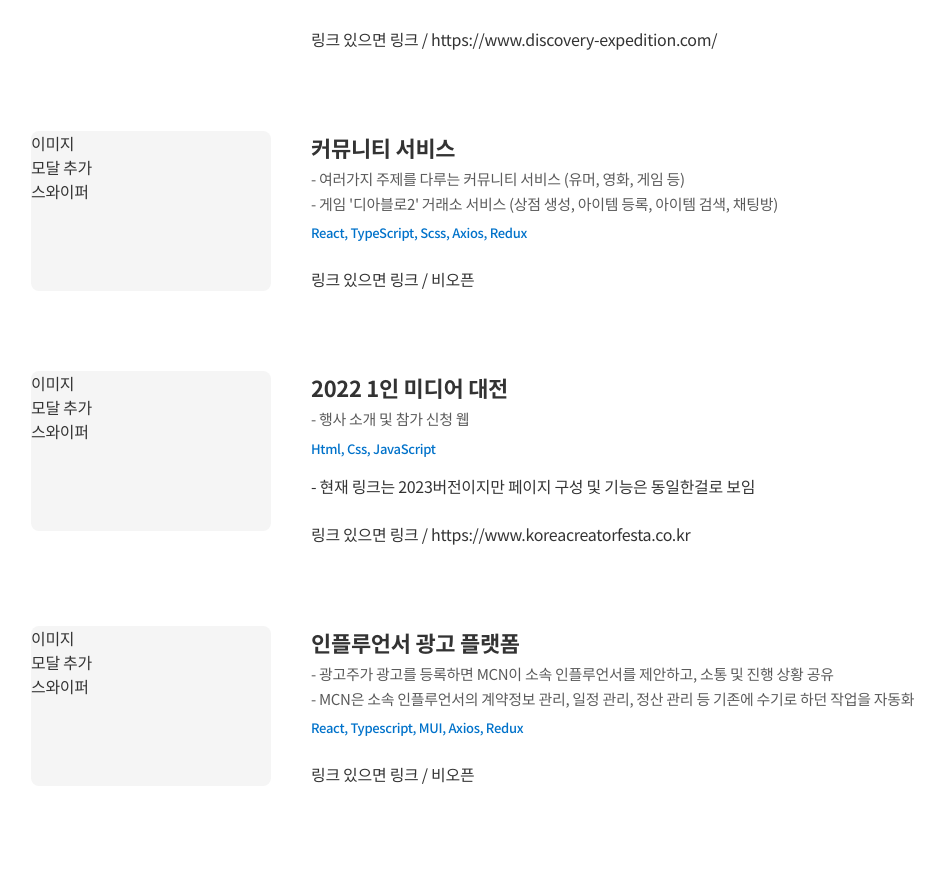
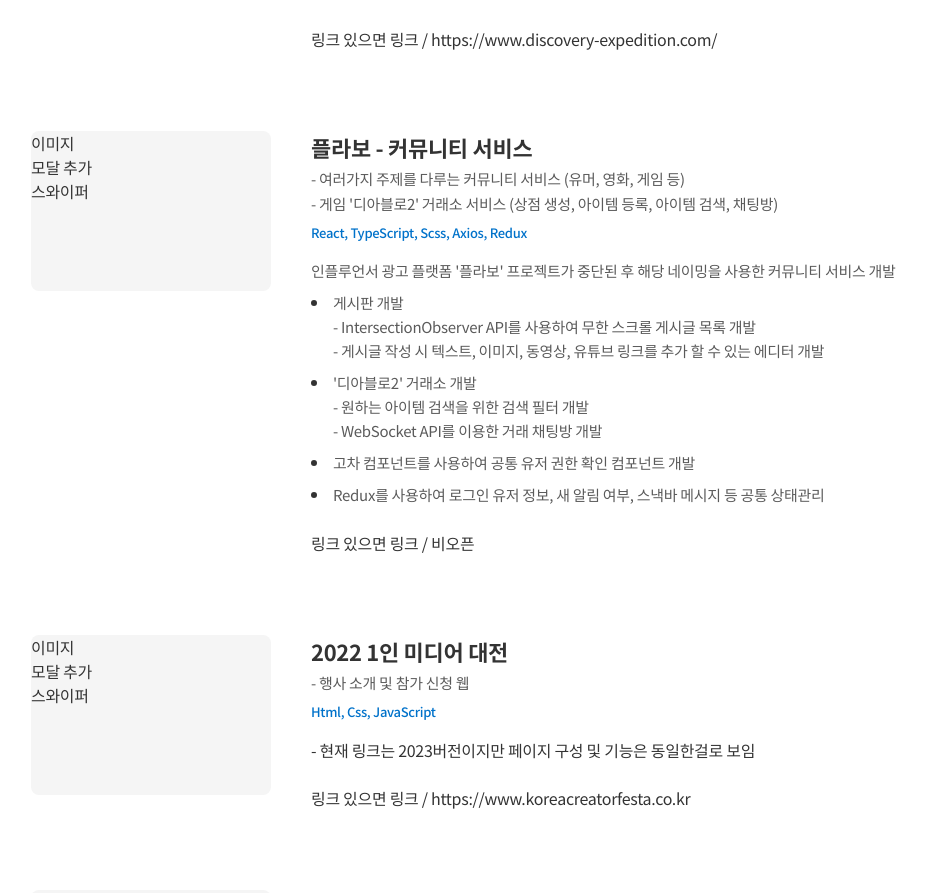
Before and after one commit to qpow1018/my-portfolio, a React (Create React App) app: page / in a window 1280 px wide. Shown: the part 1288-2181 px from the top of the page, without its empty margins (69-1014 px from the left). Built offline with nearby package versions, Linux system fonts and the light colour scheme.

Commit message:
Feat: update FlaboCommunity Component

```diff
--- a/src/components/Project/ProjectData/FlaboCommunity.tsx
+++ b/src/components/Project/ProjectData/FlaboCommunity.tsx
@@ -1,11 +1,12 @@
 import { Box } from '@mui/material';
 
 import ProjectDataContainer from './ProjectDataContainer';
+import ProjectText from './ProjectText';
 
 export default function FlaboCommunity() {
   return (
     <ProjectDataContainer
-      title='커뮤니티 서비스'
+      title='플라보 - 커뮤니티 서비스'
       description={[
         '- 여러가지 주제를 다루는 커뮤니티 서비스 (유머, 영화, 게임 등)',
         '- 게임 \'디아블로2\' 거래소 서비스 (상점 생성, 아이템 등록, 아이템 검색, 채팅방)',
@@ -13,7 +14,47 @@
       skills={'React, TypeScript, Scss, Axios, Redux'}
       website='비오픈'
     >
+      <Box sx={{ marginBottom: '8px' }}>
+        <ProjectText>
+          인플루언서 광고 플랫폼 '플라보' 프로젝트가 중단된 후 해당 네이밍을 사용한 커뮤니티 서비스 개발
+        </ProjectText>
+      </Box>
 
+      <Box sx={{ marginBottom: '8px' }}>
+        <ProjectText type='dot'>
+          게시판 개발
+        </ProjectText>
+        <ProjectText type='indent'>
+          - IntersectionObserver API를 사용하여 무한 스크롤 게시글 목록 개발
+        </ProjectText>
+        <ProjectText type='indent'>
+          - 게시글 작성 시 텍스트, 이미지, 동영상, 유튜브 링크를 추가 할 수 있는 에디터 개발
+        </ProjectText>
+      </Box>
+
+      <Box sx={{ marginBottom: '8px' }}>
+        <ProjectText type='dot'>
+          '디아블로2' 거래소 개발
+        </ProjectText>
+        <ProjectText type='indent'>
+          - 원하는 아이템 검색을 위한 검색 필터 개발
+        </ProjectText>
+        <ProjectText type='indent'>
+          - WebSocket API를 이용한 거래 채팅방 개발
+        </ProjectText>
+      </Box>
+
+      <Box sx={{ marginBottom: '8px' }}>
+        <ProjectText type='dot'>
+          고차 컴포넌트를 사용하여 공통 유저 권한 확인 컴포넌트 개발
+        </ProjectText>
+      </Box>
+
+      <Box>
+        <ProjectText type='dot'>
+          Redux를 사용하여 로그인 유저 정보, 새 알림 여부, 스낵바 메시지 등 공통 상태관리
+        </ProjectText>
+      </Box>
     </ProjectDataContainer>
   );
 }
```
